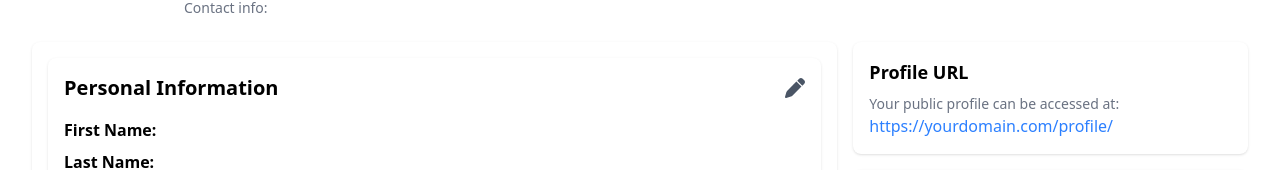
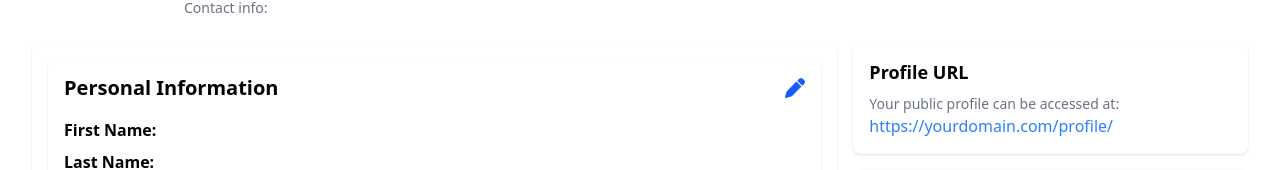
Before and after one commit to bunlongly/teamup_project, a React (Vite) app in the folder client/: page /profile/1 in a window 1280 px wide. Shown: the part 424-594 px from the top of the page. Built offline with nearby package versions, Linux system fonts and the light colour scheme; no server answers; sample sign-in values are in the browser's storage.

Commit message:
update color icon on personal information profile

```diff
--- a/client/src/pages/PersonalInfoSection.jsx
+++ b/client/src/pages/PersonalInfoSection.jsx
@@ -20,7 +20,7 @@ const PersonalInfoSection = ({
         {isOwner && (
           <button
             onClick={() => setEditMode(!editMode)}
-            className='text-gray-600 hover:text-gray-800 focus:outline-none'
+            className='text-blue-600 hover:text-blue-800 focus:outline-none'
             aria-label={
               editMode ? 'Cancel editing' : 'Edit personal information'
             }
```
